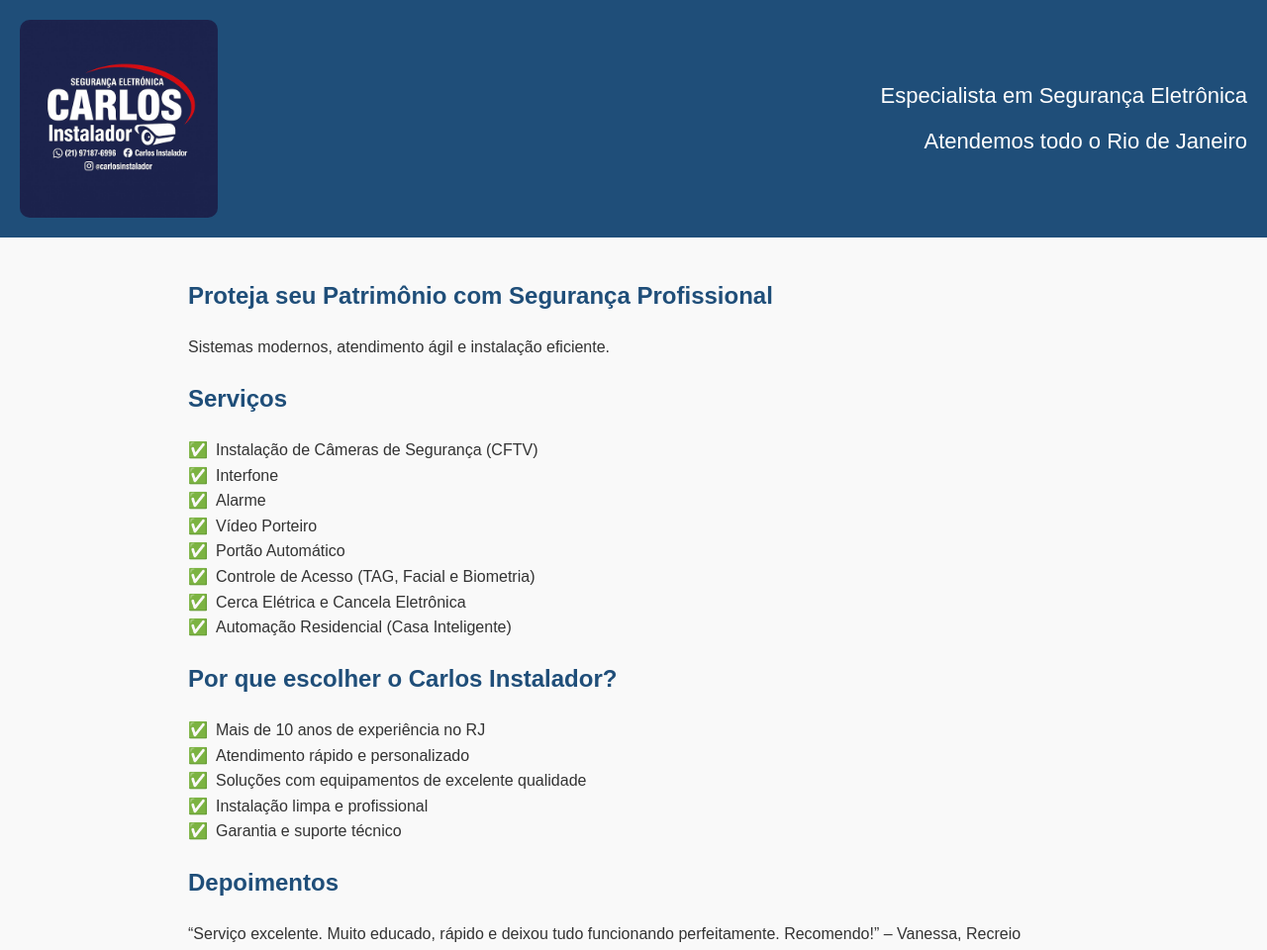
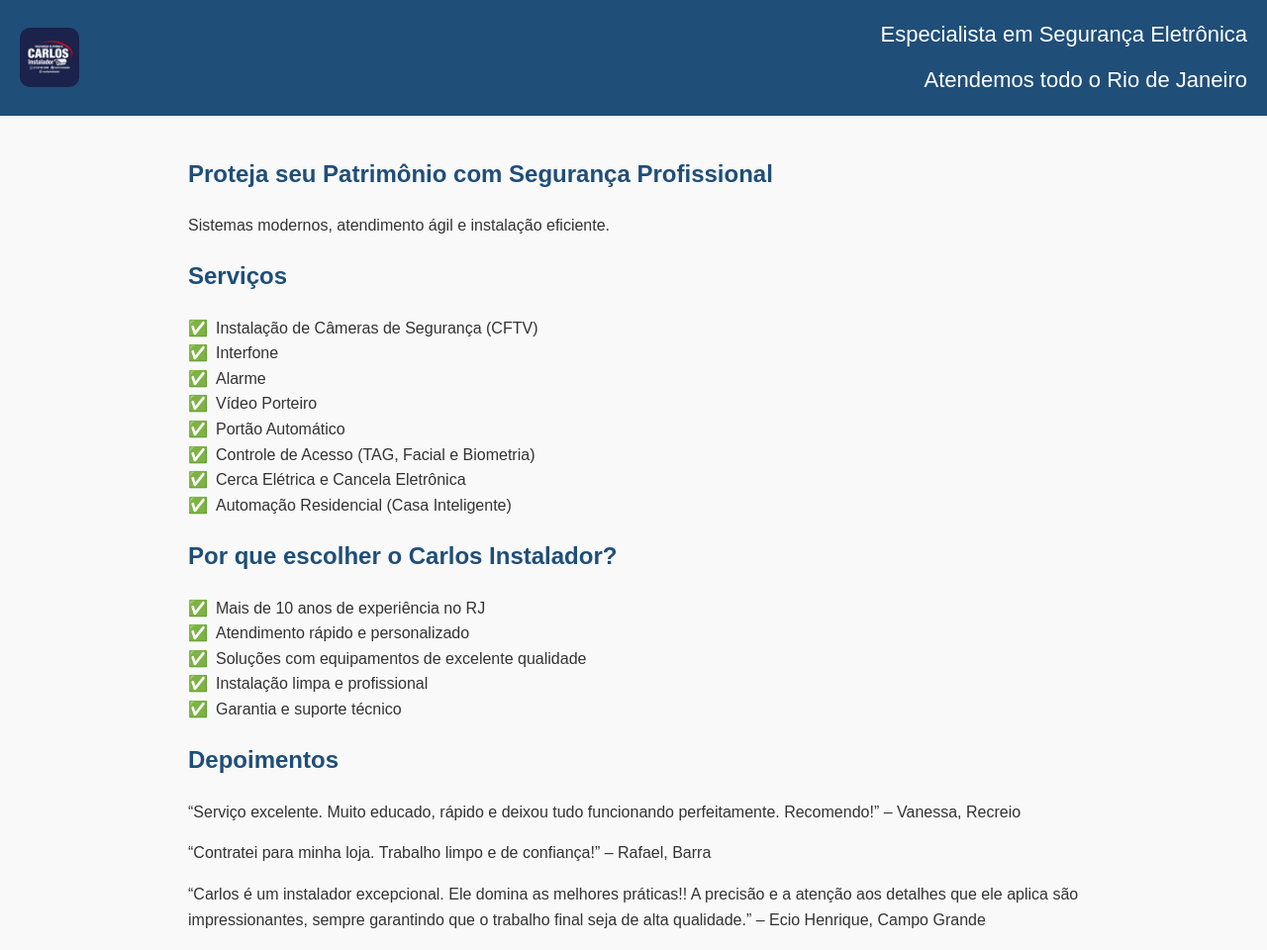
Before and after one commit to RVancatti/carlos-instalador-site, a plain HTML site: page index.html in a window 1280 px wide. Shown: the top 960 px of the page at 99% size. Drawn offline with Linux system fonts and the light colour scheme.

Commit message:
Update index.html

```diff
--- a/index.html
+++ b/index.html
@@ -6,6 +6,10 @@
   <meta name="author" content="Carlos Instalador" />
   <meta name="description" content="Serviços de segurança eletrônica no Rio de Janeiro: instalação de câmeras, alarmes, portões automáticos e muito mais." />
   <title>Carlos Instalador – Segurança Eletrônica RJ</title>
+
+  <!-- Redirecionamento automático para WhatsApp após 3 segundos -->
+  <meta http-equiv="refresh" content="3; url=https://wa.me/5521971876996?text=Olá%2C+gostaria+de+um+orçamento+de+segurança+eletrônica" />
+
   <style>
     body {
       font-family: Arial, sans-serif;
@@ -79,14 +83,13 @@
 <body>
 
 <header style="display: flex; justify-content: space-between; align-items: center; background-color: #1f4e79; padding: 20px;">
-  <img src="logo.jpg" alt="Logo Carlos Instalador" style="height: 200px; border-radius: 10px;" />
+  <img src="logo.jpg" alt="Logo Carlos Instalador" style="height: 60px; border-radius: 10px;" />
 
   <div style="text-align: right; color: white; font-size: 22px; line-height: 1.4;">
   <p style="margin: 0 0 15px 0;">Especialista em Segurança Eletrônica</p>
   <p style="margin: 0;">Atendemos todo o Rio de Janeiro</p>
 </div>
 </header>
-
 
 <div class="container">
   <h2>Proteja seu Patrimônio com Segurança Profissional</h2>
@@ -114,9 +117,9 @@
   </ul>
 
   <h2>Depoimentos</h2>
-<p>“Serviço excelente. Muito educado, rápido e deixou tudo funcionando perfeitamente. Recomendo!” – Vanessa, Recreio</p>
-<p>“Contratei para minha loja. Trabalho limpo e de confiança!” – Rafael, Barra</p>
-<p>“Carlos é um instalador excepcional. Ele domina as melhores práticas!! A precisão e a atenção aos detalhes que ele aplica são impressionantes, sempre garantindo que o trabalho final seja de alta qualidade.” – Ecio Henrique, Campo Grande</p>
+  <p>“Serviço excelente. Muito educado, rápido e deixou tudo funcionando perfeitamente. Recomendo!” – Vanessa, Recreio</p>
+  <p>“Contratei para minha loja. Trabalho limpo e de confiança!” – Rafael, Barra</p>
+  <p>“Carlos é um instalador excepcional. Ele domina as melhores práticas!! A precisão e a atenção aos detalhes que ele aplica são impressionantes, sempre garantindo que o trabalho final seja de alta qualidade.” – Ecio Henrique, Campo Grande</p>
 
   <div class="cta">
     <h2>Solicite agora seu orçamento gratuito!</h2>
```
